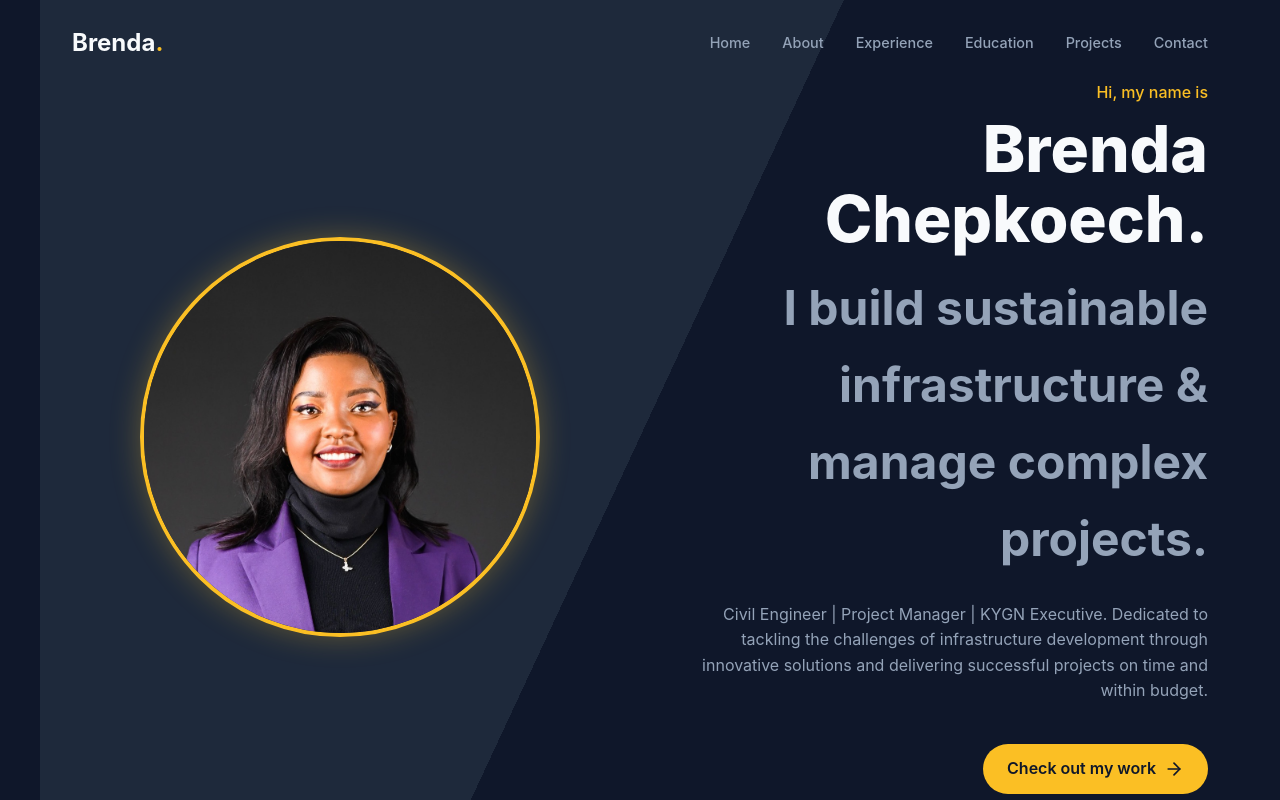
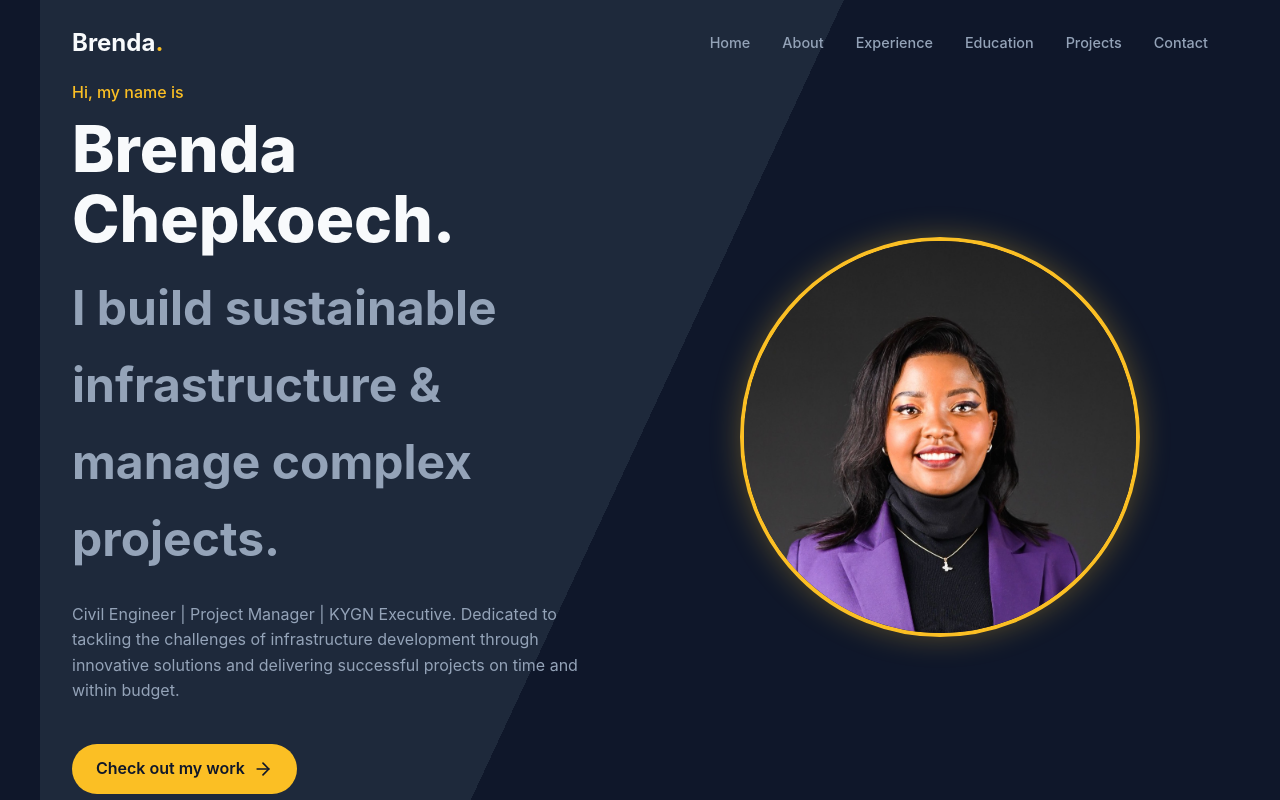
Before and after one commit to ReyKiptoo/bree, a React (Vite) app: page / in a window 1280 px wide. Shown: the top 800 px of the page. Built offline with nearby package versions, Linux system fonts and the light colour scheme.

Commit message:
New request

```diff
--- a/src/components/Hero.jsx
+++ b/src/components/Hero.jsx
@@ -51,7 +51,7 @@ const Hero = () => {
                     initial={{ opacity: 0, y: 20 }}
                     animate={{ opacity: 1, y: 0 }}
                     transition={{ duration: 0.5, delay: 0.3 }}
-                    style={{ maxWidth: '600px', marginBottom: '2.5rem', marginLeft: 'auto' }}
+                    style={{ maxWidth: '600px', marginBottom: '2.5rem' }}
                 >
                     <p style={{ fontSize: '1rem', color: 'var(--text-secondary)' }}>
                         Civil Engineer | Project Manager | KYGN Executive.
--- a/src/index.css
+++ b/src/index.css
@@ -205,12 +205,15 @@ section {
 
 @media (min-width: 768px) {
   .hero-container {
-    flex-direction: row-reverse;
-    /* Image Left, Text Right */
+    flex-direction: row;
+    /* Text Left, Image Right */
     justify-content: space-between;
     text-align: left;
     gap: 4rem;
-    /* Diagonal Split Background */
+    /* Reverted Diagonal Split Background (Top-Left to Bottom-Right divide)
+       115deg goes NW->SE.
+       NW (Sec) -> SE (Pri). Text (Left/NW) gets Sec. Image (Right/SE) gets Pri.
+    */
     background: linear-gradient(115deg, var(--bg-secondary) 50%, var(--bg-primary) 50%);
   }
 
@@ -221,7 +224,7 @@ section {
 
   .hero-content {
     align-items: flex-start;
-    text-align: right;
-    /* Text on right side */
+    text-align: left;
+    /* Text on left side */
   }
 }
```
